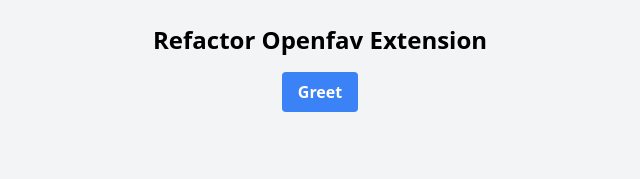
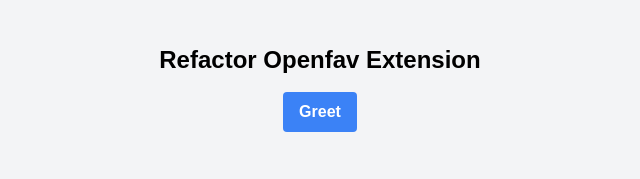
Before and after one commit to TrevorReznick/openfav-extension-prod, a website with bundled scripts: page popup.html in a window 1280 px wide. Shown: the whole page, without its empty margins (320-960 px from the left). Built offline with nearby package versions, Linux system fonts and the light colour scheme.

Commit message:
OPF-84 fixing

```diff
--- a/popup.html
+++ b/popup.html
@@ -4,7 +4,7 @@
     <meta charset="UTF-8">
     <meta name="viewport" content="width=device-width, initial-scale=1.0">
     <title>Openfav Extension</title>
-    <link rel="stylesheet" href="assets/style-news.css">
+    <link rel="stylesheet" href="assets/css/style.css">
     <link href="https://cdn.jsdelivr.net/npm/tailwindcss@2.2.19/dist/tailwind.min.css" rel="stylesheet">
 </head>
 <body class="bg-gray-100">
```
Also changed, not shown: manifest.json.
